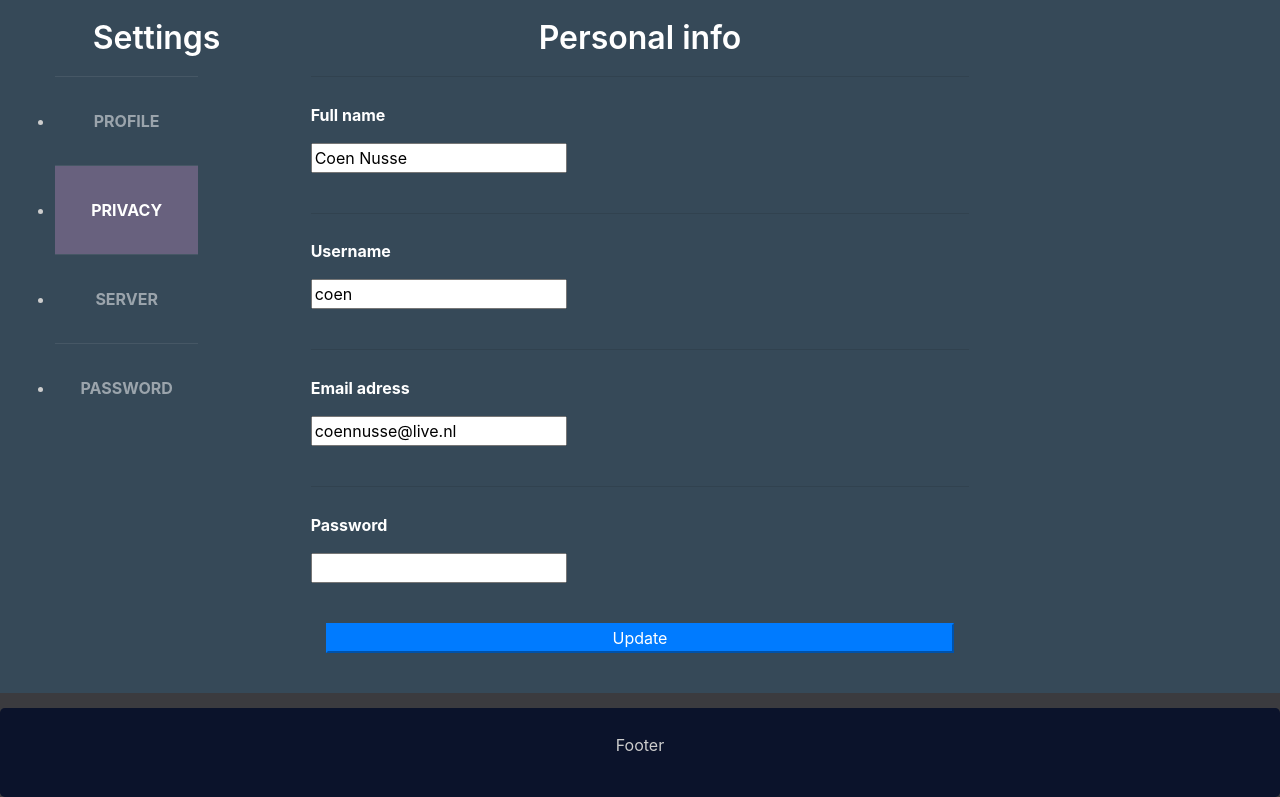
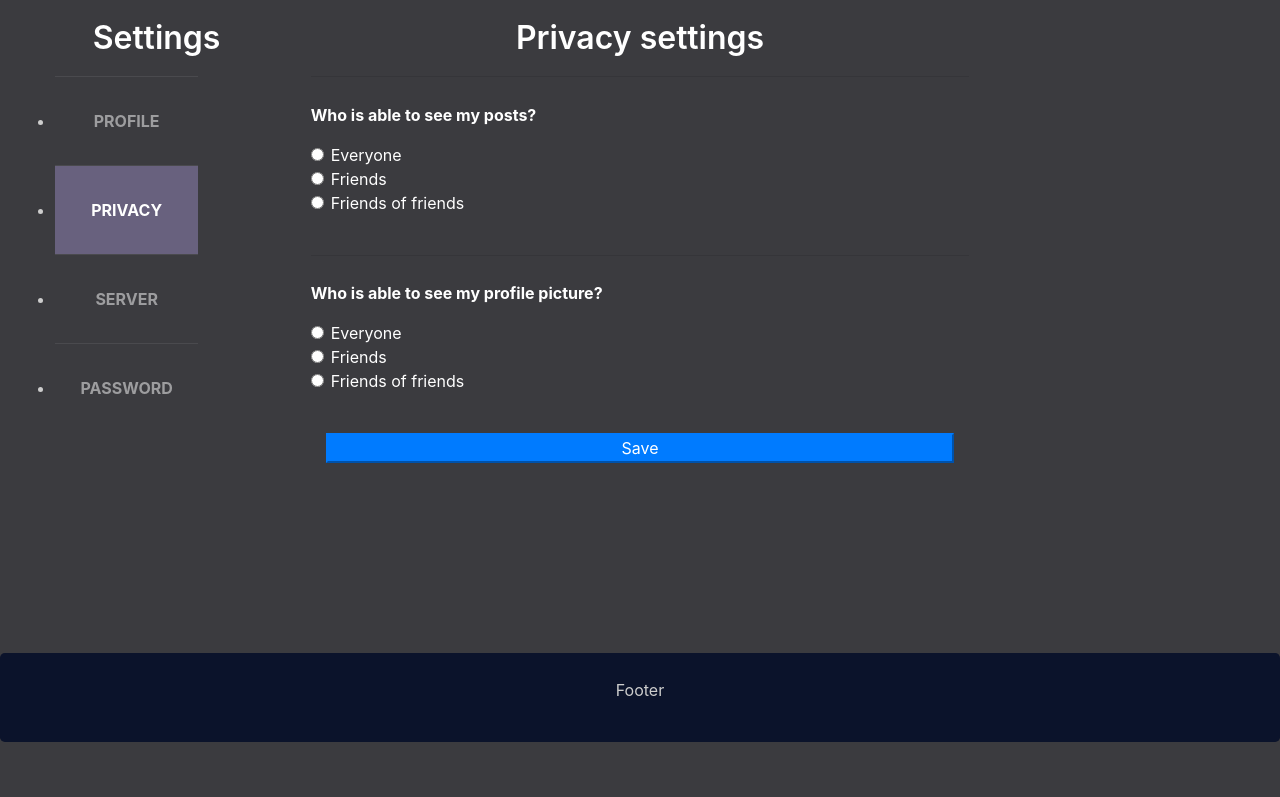
Before and after one commit to rummens1337/federated-social-network, a Python web app: template app/templates/settingsPrivacy.html in a window 1280 px wide. Shown: the part 58-855 px from the top of the page. After the commit the page ends 800 px from the top, so only its background shows below. Run offline with Jinja, Linux system fonts and the light colour scheme; the template is opened without the code that fills it, so the values that code supplies are empty; some libraries are stand-ins or nearby versions.

Commit message:
settings

```diff
--- a/app/static/css/setting.css
+++ b/app/static/css/setting1.css
@@ -2,7 +2,7 @@
 	margin-right: 0px;
 	margin-left: 0px;
     margin-bottom: 5%;
-    background-color: #364958;
+    /* background-color: #364958; */
 }
 
 h1, h2, h3, a {
--- a/app/templates/settings.html
+++ b/app/templates/settings.html
@@ -2,7 +2,7 @@
 {% block title %}Settings{% endblock %}
 {% block head %}
     <title>Settings</title>
-    <link href="../static/css/settings54.css" rel="stylesheet" type="text/css" media="all" />
+    <link href="../static/css/setting1.css" rel="stylesheet" type="text/css" media="all" />
 
 
 {% endblock %}
--- a/app/templates/settingsPrivacy.html
+++ b/app/templates/settingsPrivacy.html
@@ -2,7 +2,7 @@
 {% block title %}Settings{% endblock %}
 {% block head %}
     <title>Settings</title>
-    <link href="../static/css/setting.css" rel="stylesheet" type="text/css" media="all" />
+    <link href="../static/css/setting1.css" rel="stylesheet" type="text/css" media="all" />
 {% endblock %}
 {% block content %}
 <div class="row">
@@ -19,26 +19,47 @@
     </div>
     <div id="main" class="col-xl-8">
         <div class="title">
-            <h2>Personal info</h2>
+            <h2>Privacy settings</h2>
         </div>
         <ul class="style1">
             <li>
-                <p><b>Full name</b></p>
-                <input type='text' class='input' value='Coen Nusse'> </input>
+                <p><b>Who is able to see my posts?</b></p>
+                <div class="form-check">
+                    <label class="form-check-label">
+                      <input type="radio" class="form-check-input" name="optradio">Everyone
+                    </label>
+                </div>
+                <div class="form-check">
+                    <label class="form-check-label">
+                        <input type="radio" class="form-check-input" name="optradio">Friends
+                    </label>
+                  </div>
+                  <div class="form-check disabled">
+                    <label class="form-check-label">
+                      <input type="radio" class="form-check-input" name="optradio">Friends of friends
+                    </label>
+                  </div>
             </li>
             <li>
-                <p><b>Username</b></p>
-                <input type='text' class='input' value='coen'> </input>
-            <li>
-                <p><b>Email adress</b></p>
-                <input type='email' class='input' value='coennusse@live.nl'> </input>
-            </li>
-            <li>
-                <p><b>Password</b></p>
-                <input type='password' class='input'> </input>
+                <p><b>Who is able to see my profile picture?</b></p>
+                <div class="form-check">
+                    <label class="form-check-label">
+                      <input type="radio" class="form-check-input" name="optradio">Everyone
+                    </label>
+                  </div>
+                  <div class="form-check">
+                    <label class="form-check-label">
+                      <input type="radio" class="form-check-input" name="optradio">Friends
+                    </label>
+                  </div>
+                  <div class="form-check disabled">
+                    <label class="form-check-label">
+                      <input type="radio" class="form-check-input" name="optradio">Friends of friends
+                    </label>
+                  </div>
             </li>
             <div class="col-md-12 text-center ">
-                <button type="submit" class="btn-primary btn-block">Update</button>
+                <button type="submit" class="btn-primary btn-block">Save</button>
             </div>
         </ul>
     </div>
--- a/app/templates/settingsProfile.html
+++ b/app/templates/settingsProfile.html
@@ -2,7 +2,7 @@
 {% block title %}Settings{% endblock %}
 {% block head %}
     <title>Settings</title>
-    <link href="../static/css/setting.css" rel="stylesheet" type="text/css" media="all" />
+    <link href="../static/css/setting1.css" rel="stylesheet" type="text/css" media="all" />
 {% endblock %}
 {% block content %}
 <div class="row">
@@ -17,7 +17,6 @@
             </ul>
         </div>
     </div>
-
     <div id="main" class="col-xl-8">
         <div class="title">
             <h2>Personal info</h2>
```
Also changed, not shown: app/templates/settingsServer.html (+20 -15 lines), app/api/central/main.py (line endings or trailing spaces).
